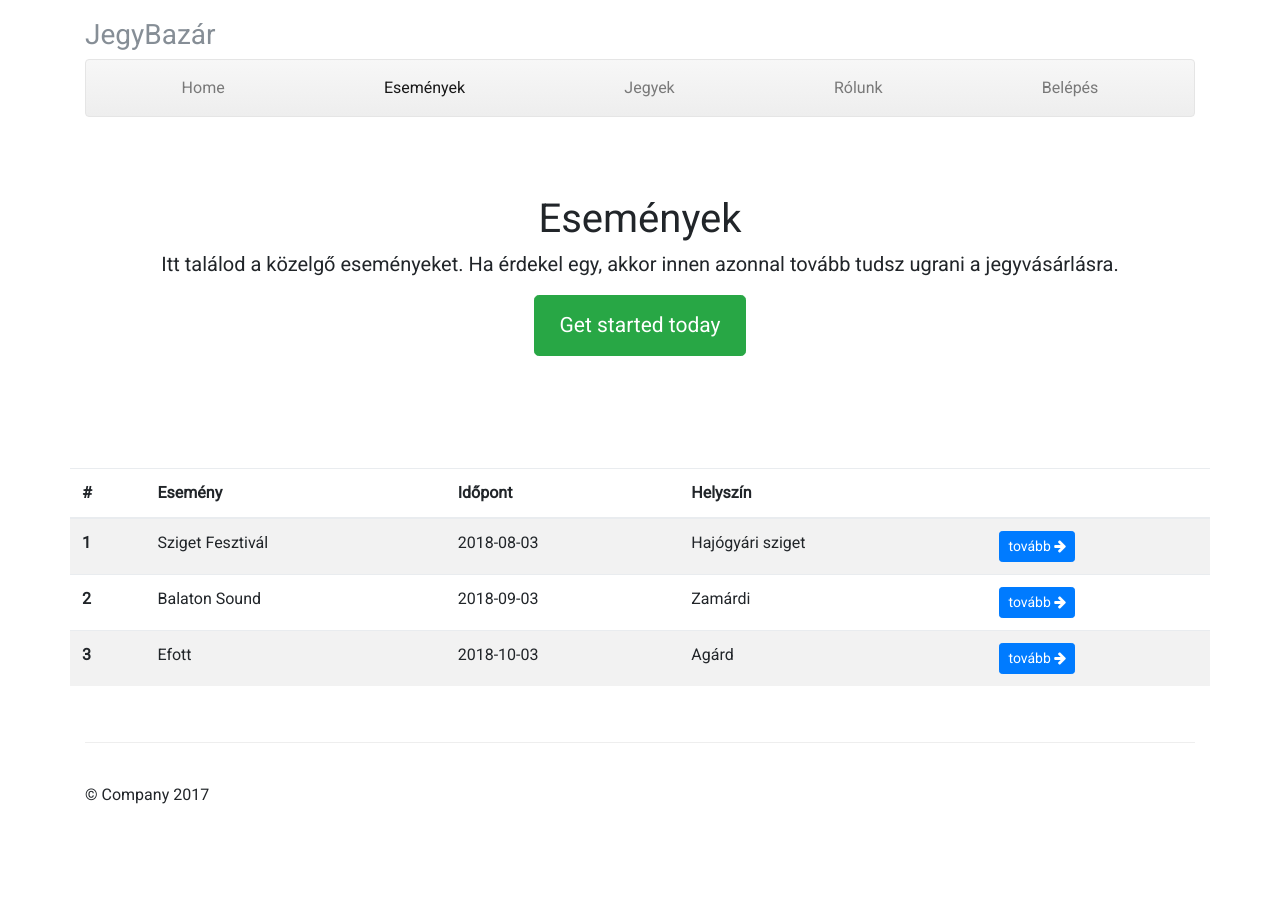
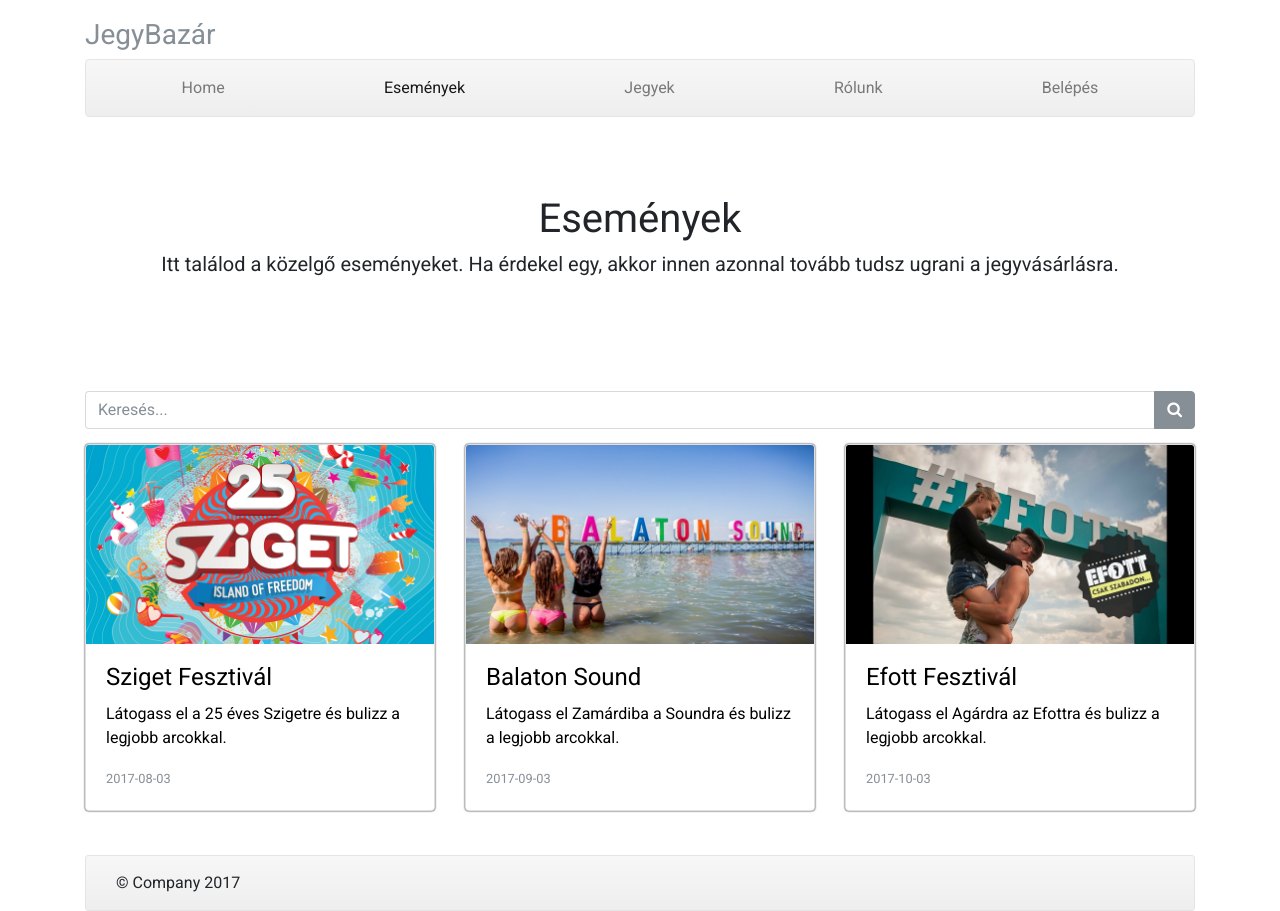
Before and after one commit to gergolizak/jegybazar, a plain HTML site: page events.html in a window 1280 px wide. Before the commit the page ends 863 px from the top, so only its background shows below. Drawn offline with Linux system fonts and the light colour scheme.

Commit message:
events page finally version

```diff
--- a/css/style.css
+++ b/css/style.css
@@ -2,17 +2,38 @@
 @import url('../lib/font-awesome-4.7.0/font-awesome-4.7.0/css/font-awesome.min.css');
 body {
     padding-top: 20px;
+    padding-bottom: 100px;
     font-family: 'Roboto', sans-serif;
+    position: absolute;
+    top: 0;
+    right: 0;
+    left: 0;
+    min-height: 100%;
   }
 
-  .footer {
-    padding-top: 40px;
-    padding-bottom: 40px;
-    margin-top: 40px;
-    border-top: 1px solid #eee;
+  .containter {
+    position: relative;
+  }
+
+  .footer-container {
+    position: absolute;
     bottom: 0;
-    left: 40px;
-    right: 40px;
+    left: 0;
+    right: 0;
+  }
+
+  footer.footer {
+    padding: 15px 15px 15px 30px;
+    margin-top: 20px;
+    border: 1px solid #e5e5e5;
+    bottom: 0;
+    width: 100%;
+    background-image: linear-gradient(to bottom , #f7f7f7 0%, #eee 100%);
+    border-radius: 3px;
+  }
+
+  footer.footer p {
+    margin: 0;
   }
 
   /* Main marketing message and sign up button */
@@ -70,5 +91,21 @@ body {
 
   .row-login-form {
     margin-top: 50px;
+  }
 
+  /* Events page */
+
+  .events-card-deck .card {
+    box-shadow: 0px 0px 2px;
+    color: black;
   }
+
+  .events-card-deck .card:hover {
+    cursor: pointer;
+    box-shadow: 1px 1px 6px;
+    text-decoration: none;
+  }
+
+  .events-search-row {
+    margin-bottom: 15px;
+  }
--- a/events.html
+++ b/events.html
@@ -53,10 +53,22 @@
       <div class="jumbotron">
         <h1>Események</h1>
         <p class="lead">Itt találod a közelgő eseményeket. Ha érdekel egy, akkor innen azonnal tovább tudsz ugrani a jegyvásárlásra.</p>
-        <p><a class="btn btn-lg btn-success" href="#" role="button">Get started today</a></p>
+        <p></p>
       </div>
 
-      <!-- Table -->
+      <!-- Search -->
+    <div class="row events-search-row">
+      <div class="col-lg-12">
+          <div class="input-group">
+            <input type="text" class="form-control" placeholder="Keresés..." aria-label="Keresés...">
+            <span class="input-group-btn">
+              <button class="btn btn-secondary" type="button"><i class="fa fa-search" aria-hidden="true"></i></button>
+            </span>
+          </div>
+        </div>
+      </div><!-- /Search -->
+
+      <!-- Table
       <div class="row">
           <table class="table table-striped">
               <thead>
@@ -98,14 +110,43 @@
                 </tr>
               </tbody>
             </table>
+      </div>  /table -->
+
+      <div class="card-deck events-card-deck">
+        <a href="tickets.html?event=1" class="card">
+          <img class="card-img-top" src="img/sziget_logo.png" alt="sziget logo">
+          <div class="card-body">
+            <h4 class="card-title">Sziget Fesztivál</h4>
+            <p class="card-text">Látogass el a 25 éves Szigetre és bulizz a legjobb arcokkal.</p>
+            <p class="card-text"><small class="text-muted">2017-08-03</small></p>
+          </div>
+        </a>
+        <a href="tickets.html?event=2" class="card">
+          <img class="card-img-top" src="img/sound_logo.jpg" alt="sound logo">
+          <div class="card-body">
+            <h4 class="card-title">Balaton Sound</h4>
+            <p class="card-text">Látogass el Zamárdiba a Soundra és bulizz a legjobb arcokkal.</p>
+            <p class="card-text"><small class="text-muted">2017-09-03</small></p>
+          </div>
+        </a>
+        <a href="tickets.html?event=3" class="card">
+          <img class="card-img-top" src="img/efott_logo.jpg" alt="efott logo">
+          <div class="card-body">
+            <h4 class="card-title">Efott Fesztivál</h4>
+            <p class="card-text">Látogass el Agárdra az Efottra és bulizz a legjobb arcokkal.</p>
+            <p class="card-text"><small class="text-muted">2017-10-03</small></p>
+          </div>
+        </a>
       </div>
 
-      <!-- Site footer -->
-      <footer class="footer">
-        <p>&copy; Company 2017</p>
-      </footer>
+    </div> <!-- /container -->
 
-    </div> <!-- /container -->
+    <!-- Site footer -->
+    <div class="container footer-container">
+        <footer class="footer">
+            <p>&copy; Company 2017</p>
+        </footer>
+    </div> <!-- /Site footer -->
 
 
     <!-- Bootstrap core JavaScript
```
Also changed, not shown: about.html (+7 -5 lines), index.html (+6 -4 lines), login.html (+7 -6 lines), register.html (+5 -4 lines), tickets.html (+6 -6 lines), img/efott_logo.jpg (added), img/sound_logo.jpg (added), img/sziget_logo.png (added).
